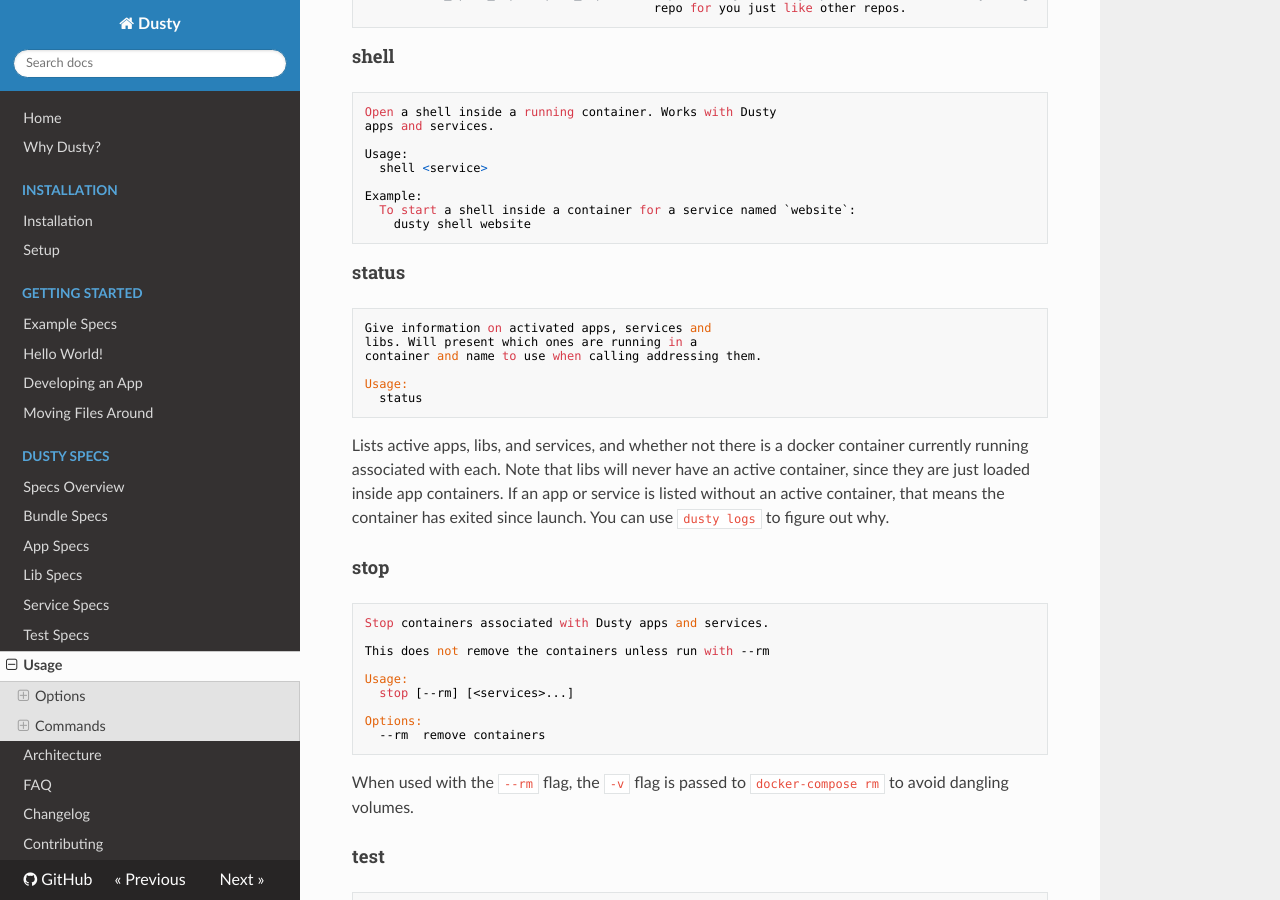
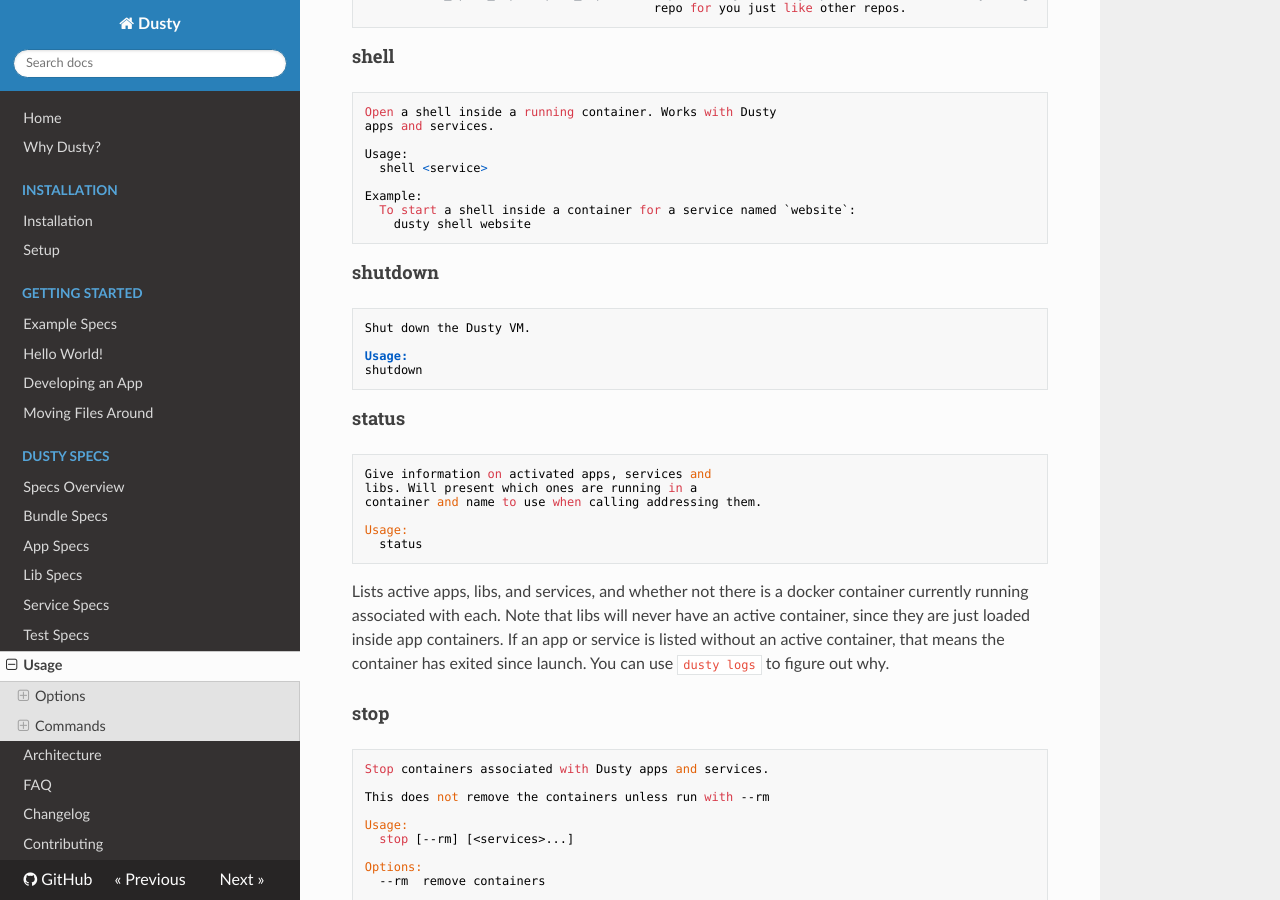
Before and after one commit to gamechanger/dusty, an MkDocs documentation site: the page built from docs/usage.md, in a window 1280 px wide and 900 px high, scrolled down 5098 px. Built offline with MkDocs 1.6.1, drawn with Linux system fonts in a browser that asks for light colours; nearby versions of some CDN libraries; old or Windows-style settings are respelled for this version of MkDocs.

Commit message:
Add shutdown command to changelog and docs

````diff
--- a/docs/usage.md
+++ b/docs/usage.md
@@ -300,6 +300,14 @@
     dusty shell website
 ```
 
+#### shutdown
+```
+Shut down the Dusty VM.
+
+Usage:
+shutdown
+```
+
 #### status
 ```
 Give information on activated apps, services and
````
Also changed, not shown: docs/changelog.md (+1 -0 lines).
